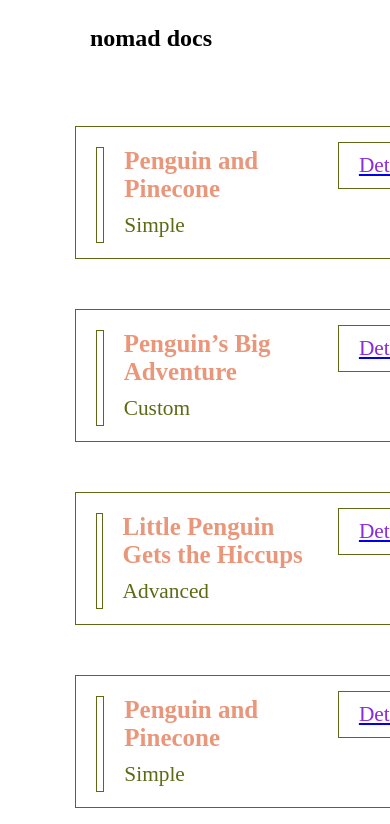
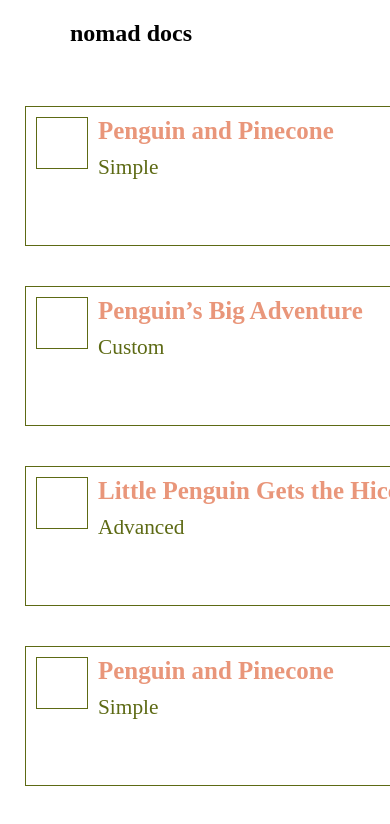
Before and after one commit to lavinialoredana/nomad-docs, a React (Create React App) app: page / in a window 390 px wide. Shown: the top 824 px of the page. Built offline with nearby package versions, Linux system fonts and the light colour scheme.

Commit message:
6th commit -homepage basic styling layout

```diff
--- a/src/Components/DocumentItem.css
+++ b/src/Components/DocumentItem.css
@@ -1,5 +1,6 @@
 .list-main {
-  margin: 20px 50px;
+  margin: 20px 0;
+  box-sizing: border-box;
   padding: 10px 10px 0px;
   width: 90vw;
   display: flex;
@@ -20,34 +21,55 @@
 
 .tick-box {
   border: 1px solid #5d6a14;
-  width: 2vw;
+  width: 50px;
+  height: 50px;
   margin-bottom: 10px;
-
 }
-.container-right{
+.container-right {
   border: 1px solid #5d6a14;
   flex-grow: 0;
   padding: 10px 10px;
-  align-self: start;
-
-
+  align-self: flex-end;
+  margin-bottom: 10px;
 }
 
 .link {
   color: blueviolet;
-
-
 }
 
 .h3 {
   color: darksalmon;
   font-weight: bold;
-  margin: 0px 10px ;
+  margin: 0px 10px;
 }
 
 .h4 {
   color: #5d6a14;
   font-weight: bold;
   font-weight: 300;
-  margin: 10px 10px ;
+  margin: 10px 10px;
 }
+
+.list-container li {
+  width: 100%;
+}
+
+/* Tablet Devices */
+@media screen and (max-width: 991px) {
+  .list-main {
+    width: 100%;
+    margin: 20px 0;
+    box-sizing: border-box;
+  }
+}
+
+/* Mobile Devices */
+@media screen and (max-width: 767px) {
+  .list-main {
+    flex-direction: column;
+  }
+
+  .container-right {
+    border: none;
+  }
+}
--- a/src/Components/DocumentList.css
+++ b/src/Components/DocumentList.css
@@ -1,19 +1,17 @@
 .list-container {
   margin: 0 auto;
-  width: 100%;
+  width: 90%;
   display: flex;
-  flex-grow: 1;
-  flex-basis: 0;
   flex-direction: column;
-  align-items: flex-start;
+  align-items: center;
   justify-content: center;
   list-style-type: none;
 }
 
-.filter-container{
-margin: 10px;
-display: flex;
-justify-content: flex-end;
+.filter-container {
+  margin: 10px;
+  display: flex;
+  justify-content: flex-end;
 }
 
 .pagination-container {
@@ -21,16 +19,21 @@ justify-content: flex-end;
 }
 
 .pagination-container div {
-  margin:10px;
+  margin: 10px;
   flex-grow: 1;
   flex-basis: 0;
   border: 1px solid #5d6a14;
-
-
 }
 
-.page-no{
-
+.page-no {
   justify-content: center;
   align-self: center;
 }
+
+/* Tablet Devices */
+@media screen and (max-width: 991px) {
+}
+
+/* Mobile Devices */
+@media screen and (max-width: 767px) {
+}
--- a/src/index.css
+++ b/src/index.css
@@ -1,17 +1,12 @@
-*{
-  margin: 5px;
+* {
+  margin: 0;
   padding: 0;
-
-
 }
-
 
 body {
   font-size: 16pt;
   min-width: 500px;
   width: 100vw;
-
-
 }
 
 code {
```
